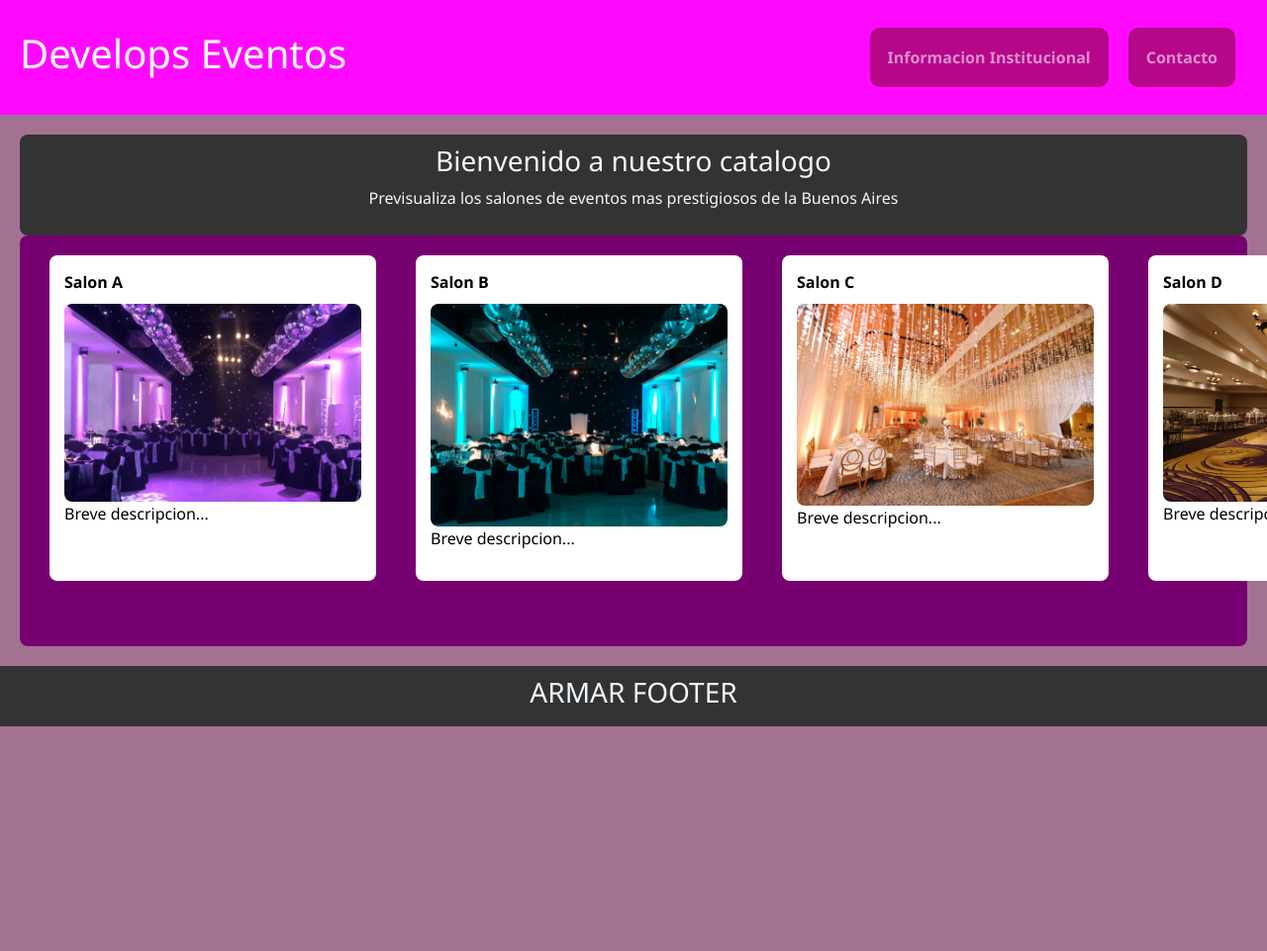
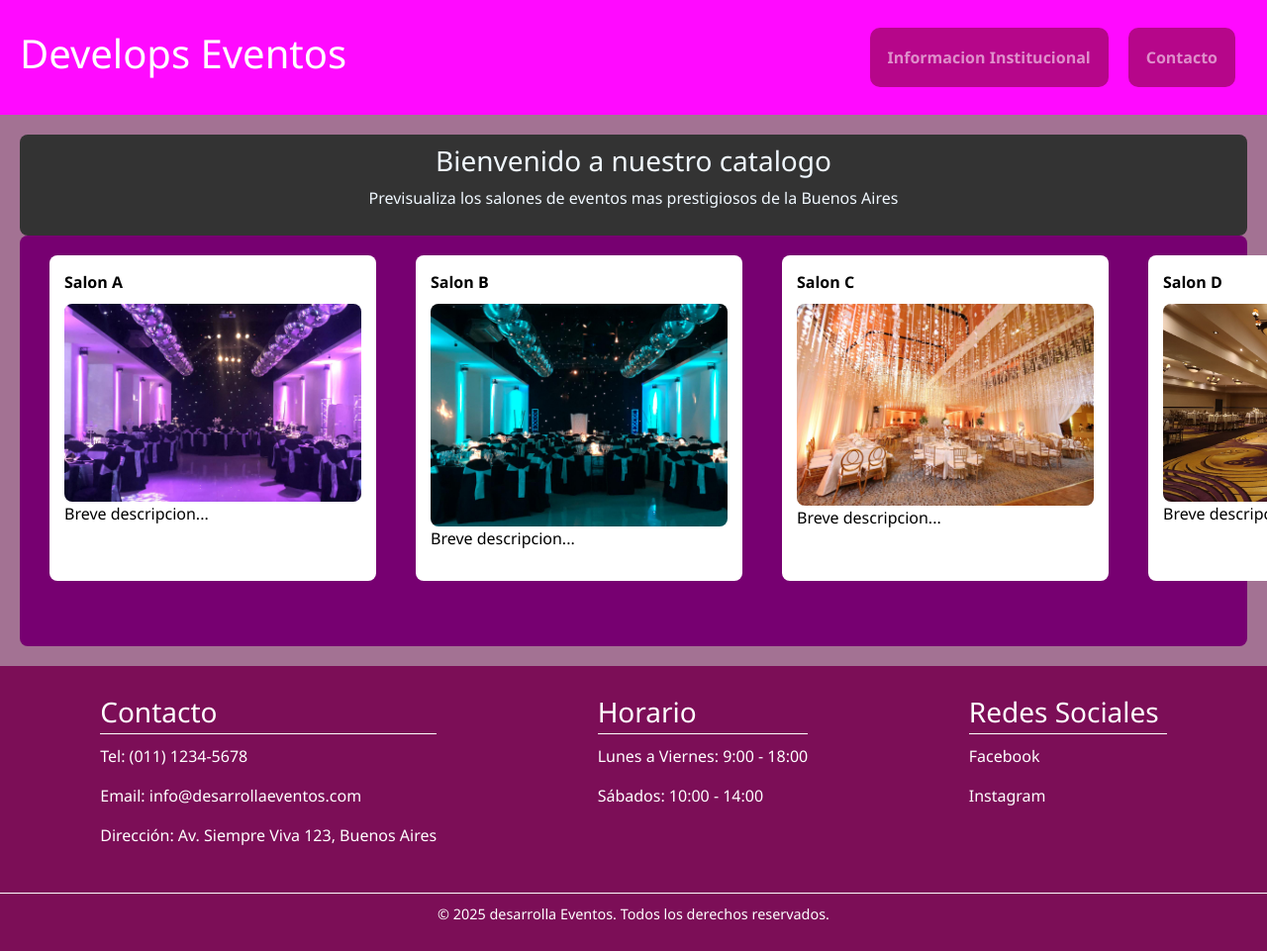
Before and after one commit to mirtasaenz02/TP-Integrador, a plain HTML site: page index.html in a window 1280 px wide. Shown: the top 961 px of the page at 99% size. Before the commit the page ends 800 px from the top, so only its background shows below. Drawn offline with nearby package versions, Linux system fonts and the light colour scheme.

Commit message:
listo el footer

```diff
--- a/estilos/estilos.css
+++ b/estilos/estilos.css
@@ -33,7 +33,6 @@ header {
 nav {
     display: flex;
     flex-direction: row-reverse;
-
 }
 
 nav ul {
@@ -137,11 +136,44 @@ main {
 #servicios li {
     padding: 10px;
 }
+/* Footer */
+.footer {
+  background-color: #7c0e57;
+  color: #fff;
+  padding: 20px 0 10px;
+}
 
-/* FOOTER */
-footer {
-    background-color: #333;
-    color: aliceblue;
-    text-align: center;
-    padding: 10px;
+.footer-contenido {
+  display: flex;
+  justify-content: space-around;
+  flex-wrap: wrap;
+  padding: 0 20px;
 }
+
+.footer-seccion {
+  margin: 10px;
+  min-width: 200px;
+}
+
+.footer-seccion h3 {
+  border-bottom: 1px solid #fff;
+  padding-bottom: 5px;
+  margin-bottom: 10px;
+}
+
+.footer-seccion a {
+  color: #fff;
+  text-decoration: none;
+}
+
+.footer-seccion a:hover {
+  text-decoration: underline;
+}
+
+.footer-bottom {
+  text-align: center;
+  margin-top: 20px;
+  font-size: 0.9em;
+  border-top: 1px solid #fff;
+  padding-top: 10px;
+}
--- a/index.html
+++ b/index.html
@@ -5,12 +5,11 @@
         <meta name="viewport" content="width=device-width, initial-scale=1.0" />
         <!-- Enlace para Bootstrap-->
         <link href="https://cdn.jsdelivr.net/npm/bootstrap@5.3.3/dist/css/bootstrap.min.css" rel="stylesheet">
-        <link rel="stylesheet" href="../estilos/estilos.css" />
+        <link rel="stylesheet" href="estilos/estilos.css"/>
         <title>Develops Eventos</title>
     </head>
 
     <body>
-
         <!--BARRA DE NAVEGACION-->
         <header>
         <div class="contenedor-encabezado">
@@ -80,8 +79,32 @@
         </section>
         </main>
 
-        <footer>
-        <h3>ARMAR FOOTER</h3>
-        </footer>
-    </body>
-</html>
+  <!-- Footer -->
+  <footer class="footer">
+    <div class="footer-contenido">
+      <div class="footer-seccion">
+        <link href="https://cdn.jsdelivr.net/npm/bootstrap@5.3.3/dist/css/bootstrap.min.css" rel="stylesheet">
+        <link rel="stylesheet" href="estilos/estilos.css"/>
+        <h3>Contacto</h3>
+        <p>Tel: (011) 1234-5678</p>
+        <p>Email: info@desarrollaeventos.com</p>
+        <p>Dirección: Av. Siempre Viva 123, Buenos Aires</p>
+      </div>
+      <div class="footer-seccion">
+        <h3>Horario</h3>
+        <p>Lunes a Viernes: 9:00 - 18:00</p>
+        <p>Sábados: 10:00 - 14:00</p>
+      </div>
+      <div class="footer-seccion">
+        <h3>Redes Sociales</h3>
+        <p><a href="#">Facebook</a></p>
+        <p><a href="#">Instagram</a></p>
+      </div>
+    </div>
+    <div class="footer-bottom">
+      <p>&copy; 2025 desarrolla Eventos. Todos los derechos reservados.</p>
+    </div>
+      <script src="https://cdn.jsdelivr.net/npm/bootstrap@5.3.3/dist/js/bootstrap.bundle.min.js"></script>
+  </footer>
+  </body>
+  </html>
```
Also changed, not shown: contacto.html (+28 -6 lines), nosotros.html (+28 -5 lines), facebook.jpg (added), instagram.png (added).
